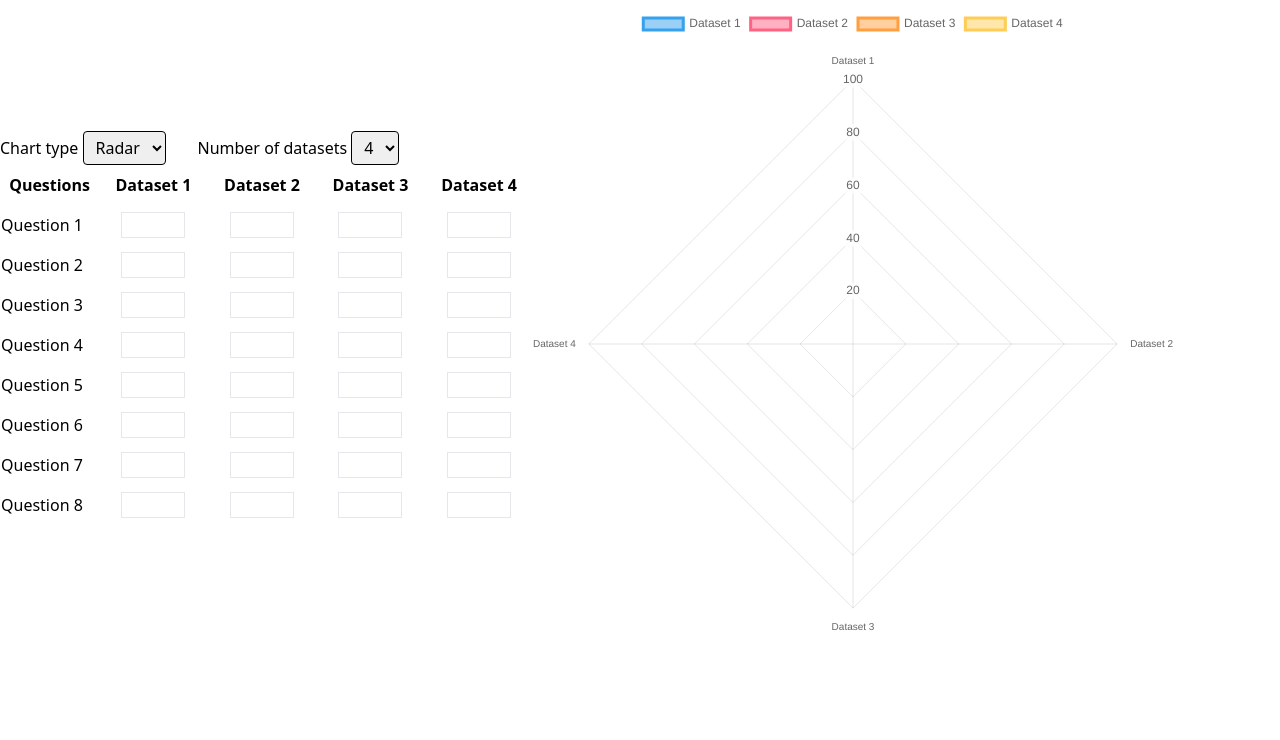
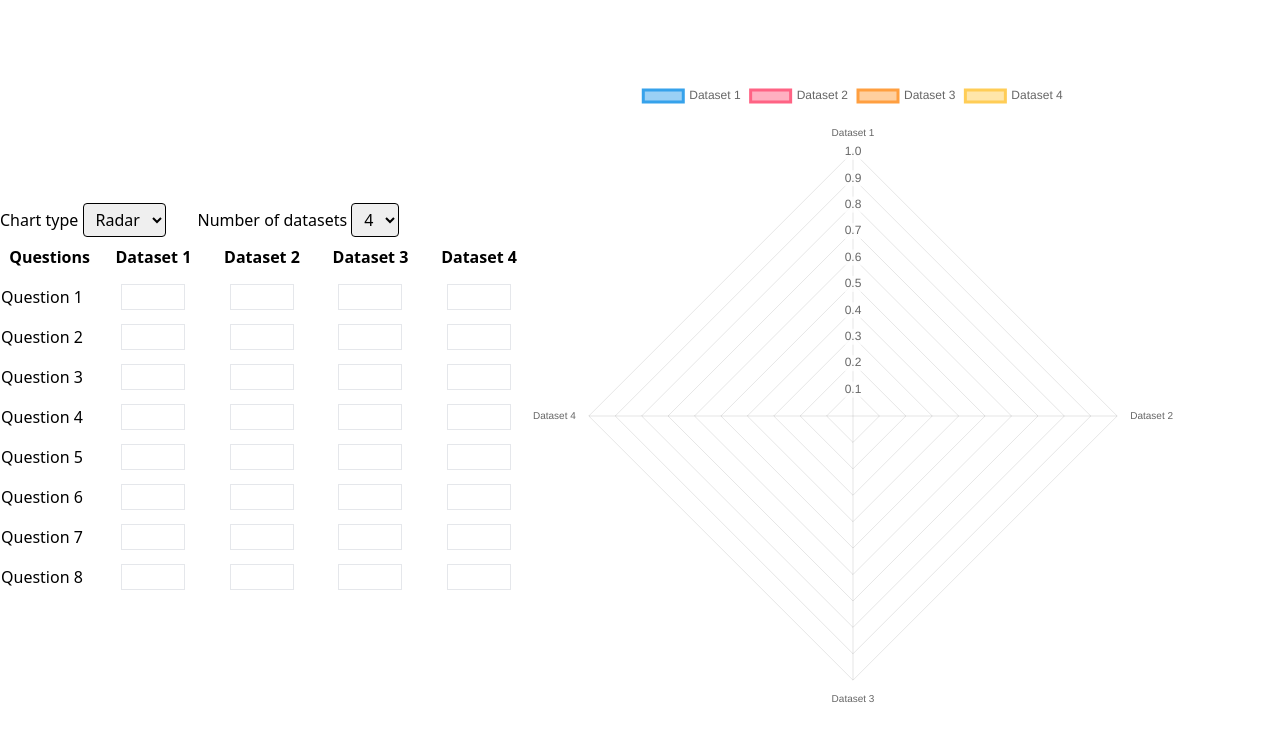
Before and after one commit to idrisay/dimension-chart, a plain HTML site: page index.html in a window 1280 px wide. Drawn offline with nearby package versions, Linux system fonts and the light colour scheme.

Commit message:
feat: refactor

```diff
--- a/index.html
+++ b/index.html
@@ -6,7 +6,7 @@
   <script src="https://cdn.tailwindcss.com"></script>
 </head>
 <body>
-  <div class="flex items-center w-full">
+  <div class="flex items-center w-full h-screen">
     <div class="w-5/12">
       <div class="flex gap-8">
         <div>
@@ -31,7 +31,7 @@
       <div id="table-container" class="w-full"></div>
     </div>
     <div class="w-6/12 py-2">
-      <canvas id="radial-chart"></canvas>
+      <canvas id="radial-chart" class=""></canvas>
     </div>
   </div>
   <script src="script.js"></script>
--- a/script.js
+++ b/script.js
@@ -16,58 +16,39 @@ const generateChartData = (numberOfDatasets, dataChartValues) => {
   const datasets = Array.from({ length: numberOfDatasets }, (v, i) => ({
     label: `Dataset ${i + 1}`,
     data: dataChartValues[i],
-    fill: true,
   }));
 
   const labels = datasets.map((dataset) => dataset.label);
 
   return { labels, datasets };
 };
-
 // Function to create the table
 function createTable() {
     let table = document.createElement("table");
-
-  table.classList.add("w-full");
-  table.classList.add("mx-auto");
+    table.classList.add("w-full", "mx-auto");
 
     // Create the header row
     let headerRow = table.insertRow();
-  let firstHeaderCell = document.createElement("th");
-  firstHeaderCell.textContent = "Questions";
-  headerRow.appendChild(firstHeaderCell);
+    addHeaderCell(headerRow, "Questions");
 
     // Add headers for datasets
     for (let i = 0; i < numberOfDatasets; i++) {
-    let headerCell = document.createElement("th");
-    headerCell.textContent = `Dataset ${i + 1}`;
-    headerCell.classList.add("p-2");
-    headerRow.appendChild(headerCell);
+      addHeaderCell(headerRow, `Dataset ${i + 1}`, ["p-2"]);
     }
 
     // Create rows for each question
     dimensionQuestions.forEach((question, index) => {
       let row = table.insertRow();
+      addQuestionCell(row, question);
 
-    let questionCell = row.insertCell();
-    questionCell.textContent = question;
-    questionCell.classList.add("py-2");
-    let newDataChartRow = new Array(numberOfDatasets).fill(null);
-    dataChartValues = [...dataChartValues, newDataChartRow];
+      // Initialize row in dataChartValues
+      if (!dataChartValues[index]) {
+        dataChartValues[index] = new Array(numberOfDatasets).fill(null);
+      }
 
       // Add input cells for each dataset
       for (let i = 0; i < numberOfDatasets; i++) {
-      let inputCell = row.insertCell();
-      inputCell.classList.add("text-center");
-      let input = document.createElement("input");
-      input.classList.add("w-16");
-      input.classList.add("text-center");
-      input.classList.add("border");
-      input.addEventListener("input", (e) => handleInputChange(e, index, i));
-      input.type = "number";
-      input.value = dataChartValues[index][i];
-      input.name = `input-${question}-${i}`;
-      inputCell.appendChild(input);
+        addInputCell(row, question, index, i);
       }
     });
 
@@ -76,22 +57,79 @@ function createTable() {
   }
 
   const handleInputChange = (event, questionIndex, dataSetIndex) => {
+    // Ensure the row array exists
+    if (!dataChartValues[questionIndex]) {
+      dataChartValues[questionIndex] = new Array(numberOfDatasets).fill(null);
+    }
+
     dataChartValues[questionIndex][dataSetIndex] = event.target.value;
 
     myChart.update();
   };
 
+  // Helper functions for creating table cells
+  function addHeaderCell(row, text, classes = []) {
+    const headerCell = document.createElement("th");
+    headerCell.textContent = text;
+    headerCell.classList.add(...classes);
+    row.appendChild(headerCell);
+  }
+
+  function addQuestionCell(row, text) {
+    const cell = row.insertCell();
+    cell.textContent = text;
+    cell.classList.add("py-2");
+  }
+
+  function addInputCell(row, question, rowIndex, datasetIndex) {
+    const inputCell = row.insertCell();
+    inputCell.classList.add("text-center");
+
+    const input = document.createElement("input");
+    input.type = "number";
+    input.value = dataChartValues[rowIndex][datasetIndex];
+    input.name = `input-${question}-${datasetIndex}`;
+    input.classList.add("w-16", "text-center", "border");
+    input.addEventListener("input", (e) => handleInputChange(e, rowIndex, datasetIndex));
+
+    inputCell.appendChild(input);
+  }
+
 // Call the function to create the table
 createTable();
 
-const ctx = document.getElementById("radial-chart").getContext("2d");
+let myChart = null;
+const chartContext = document.getElementById("radial-chart").getContext("2d");
 
-const data = generateChartData(numberOfDatasets, dataChartValues);
+document.querySelector("#chart-type").onchange = (e) => {
+  chartType = e.target.value;
+  updateChart();
+};
 
-document.querySelector("#chart-type").onchange = function (e) {
-  chartType = e.target.value;
+document.querySelector("#number-of-datasets").onchange = (e) => {
+  numberOfDatasets = +e.target.value;
+  clearTableContainer();
+  createTable();
+  updateChart();
+};
 
-  // Destroy the old chart and create a new one with the new type
+function initializeChart(chartType, chartData) {
+  const chartConfig = {
+    type: chartType,
+    data: chartData,
+    options: {
+      scales: {
+        r: {
+          beginAtZero: true,
+        },
+      },
+    },
+  };
+
+  return new Chart(chartContext, chartConfig);
+}
+
+function updateChart() {
   if (myChart) {
     myChart.destroy();
   }
@@ -99,53 +137,12 @@ document.querySelector("#chart-type").onchange = function (e) {
     chartType,
     generateChartData(numberOfDatasets, dataChartValues)
   );
-};
+}
 
-// Create a function to initialize the chart
-function initializeChart(type, _data) {
-  const ctx = document.getElementById("radial-chart").getContext("2d");
-
-  const config = {
-    type: type,
-    data: _data,
-    options: {
-      scales: {
-        r: {
-          beginAtZero: true,
-          min: 0,
-          max: 100,
-          ticks: {
-            stepSize: 20,
-          },
-        },
-      },
-      elements: {
-        line: {
-          borderWidth: 3,
-        },
-      },
-    },
-  };
-
-  return new Chart(ctx, config);
+function clearTableContainer() {
+  const container = document.querySelector("#table-container");
+  container.innerHTML = "";
 }
 
 // Initialize the chart with the default type
-let myChart = initializeChart(
-  chartType,
-  generateChartData(numberOfDatasets, dataChartValues)
-);
-
-document.querySelector("#number-of-datasets").onchange = function (e) {
-  numberOfDatasets = e.target.value;
-  document.querySelector("#table-container").innerHTML = "";
-  createTable();
-
-  if (myChart) {
-    myChart.destroy();
-  }
-  myChart = initializeChart(
-    chartType,
-    generateChartData(numberOfDatasets, dataChartValues)
-  );
-};
+updateChart();
```
Lines whose indentation alone changed are shown as unchanged.
